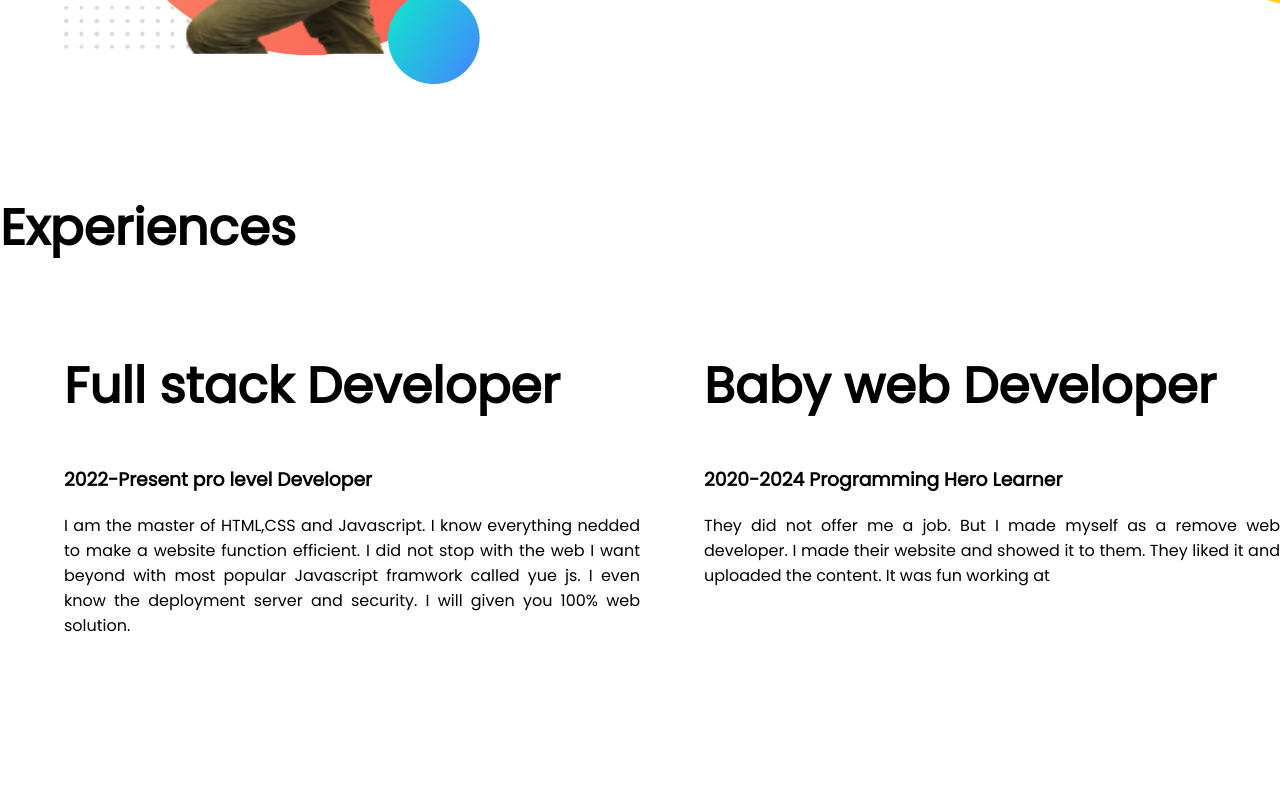
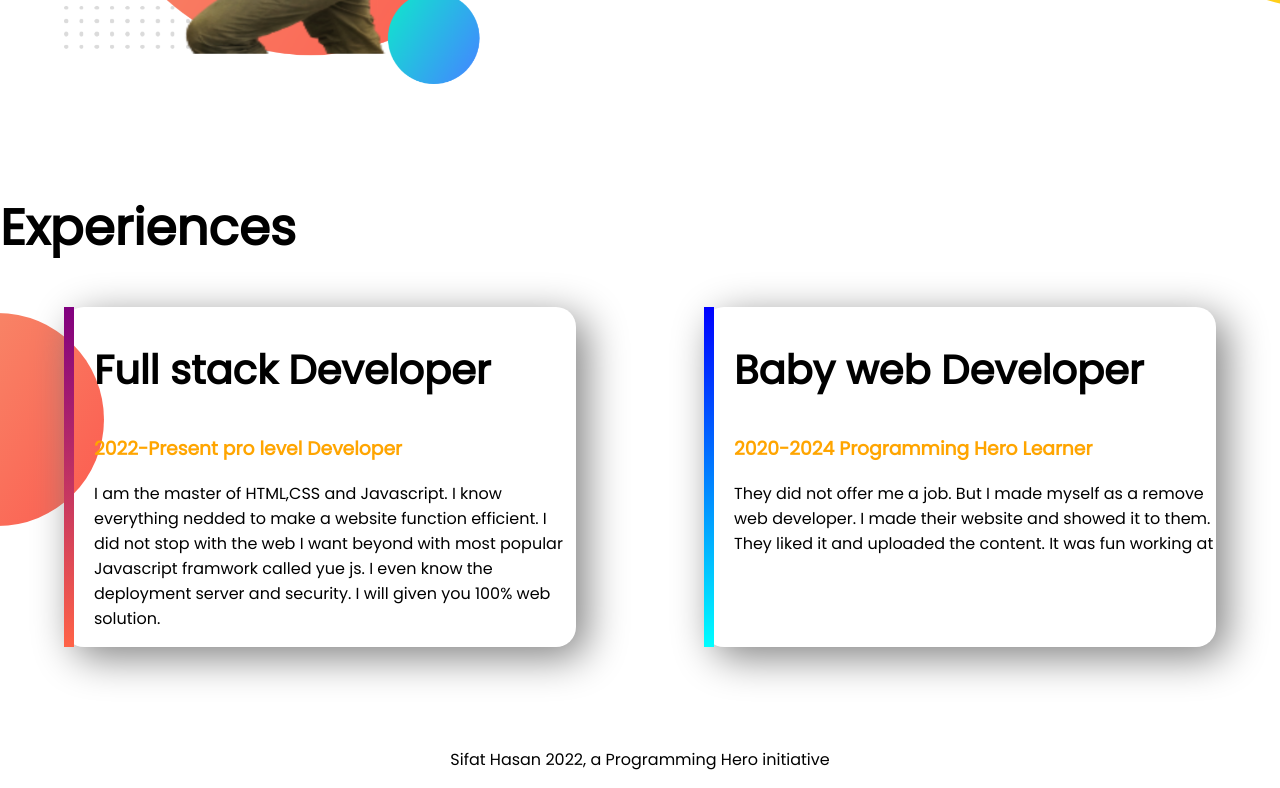
Before and after one commit to Sifat1210/sifat.program, a plain HTML site: page index.html in a window 1280 px wide. Shown: the part 1012-1800 px from the top of the page. Before the commit the page ends 1766 px from the top, so only its background shows below. Drawn offline with Linux system fonts and the light colour scheme.

Commit message:
my first website

```diff
--- a/index.html
+++ b/index.html
@@ -3,12 +3,9 @@
 
 <head>
     <meta charset="UTF-8">
-
-
     <meta http-equiv="X-UA-Compatible" content="IE=edge">
     <meta name="viewport" content="width=device-width, initial-scale=1.0">
     <title>sifat devoloper</title>
-
     <link rel="preconnect" href="https://fonts.googleapis.com">
     <link rel="preconnect" href="https://fonts.gstatic.com" crossorigin>
     <link href="https://fonts.googleapis.com/css2?family=Poppins&display=swap" rel="stylesheet">
@@ -18,8 +15,6 @@
 
 <body>
     <section class="top-banner flexible-container ">
-
-
         <div class="half-width">
             <h1>Welcome To</h1>
             <h1><span class="orange">Sifat Hasan</span> World !</h1>
@@ -49,31 +44,30 @@
                 and learn advance topics.</p>
             <a class=" link-button" target="blank" href="google.com">DOWNLOAD RESUME</a>
         </div>
-
     </section>
     <section class="experience">
         <h1>Experiences</h1>
         <div class="flexible-container">
-            <div class="half-width">
-
-                <h1>Full stack Developer</h1>
-                <h3>2022-Present pro level Developer</h3>
+            <div id="web-deve" class="experience-item">
+                <h2>Full stack Developer</h2>
+                <h3><span class="orange">2022-Present pro level Developer</span></h3>
                 <p>I am the master of HTML,CSS and Javascript. I know everything nedded to make a website function
                     efficient. I did not stop with the web I want beyond with most popular Javascript framwork called
                     yue
                     js. I even know the deployment server and security. I will given you 100% web solution.</p>
-
             </div>
-
-            <div class="half-width">
-                <h1>Baby web Developer</h1>
-                <h3>2020-2024 Programming Hero Learner</h3>
+            <div id="web" class="experience-item">
+                <h2>Baby web Developer</h2>
+                <h3><span class="orange">2020-2024 Programming Hero Learner</span></h3>
                 <p>They did not offer me a job. But I made myself as a remove web developer. I made their website and
                     showed
                     it to them. They liked it and uploaded the content. It was fun working at </p>
             </div>
         </div>
     </section>
+    <footer>
+        <p>Sifat Hasan 2022, a Programming Hero initiative</p>
+    </footer>
 </body>
 
 </html>
--- a/style.css
+++ b/style.css
@@ -8,6 +8,9 @@ body {
 h1{
     font-size: 50px;
 }
+h2{
+    font-size: 40px;
+}
 .flexible-container{
     display: flex;
     margin-bottom: 100px;
@@ -15,6 +18,7 @@ h1{
 .half-width{
     width: 50%;
     padding-left: 5%;
+
 }
 .half-width img{
     width: 80%;
@@ -39,3 +43,33 @@ h1{
     background-repeat: no-repeat;
     background-position: right;
 }
+.experience-item{
+    box-shadow: 10px 10px 40px gray;
+    width: 40%;
+    margin-left: 5%;
+    margin-right: 5%;
+    padding-left: 20px;
+    border-radius: 20px;
+
+
+}
+.experience{
+    background-image: url(image/exp-bg.png);
+    background-repeat: no-repeat;
+    background-position: left;
+}
+
+#web{
+    border-left: 10px solid ;
+    border-image: linear-gradient(blue,cyan);
+    border-image-slice: 1;
+}
+#web-deve{
+    border-left: 10px solid ;
+    border-image: linear-gradient(purple,tomato);
+    border-image-slice: 1;
+
+}
+footer p{
+    text-align: center;
+}
```
Also changed, not shown: image/exp-bg.png (renamed from exp-bg.png), my-bg2.png (deleted).
